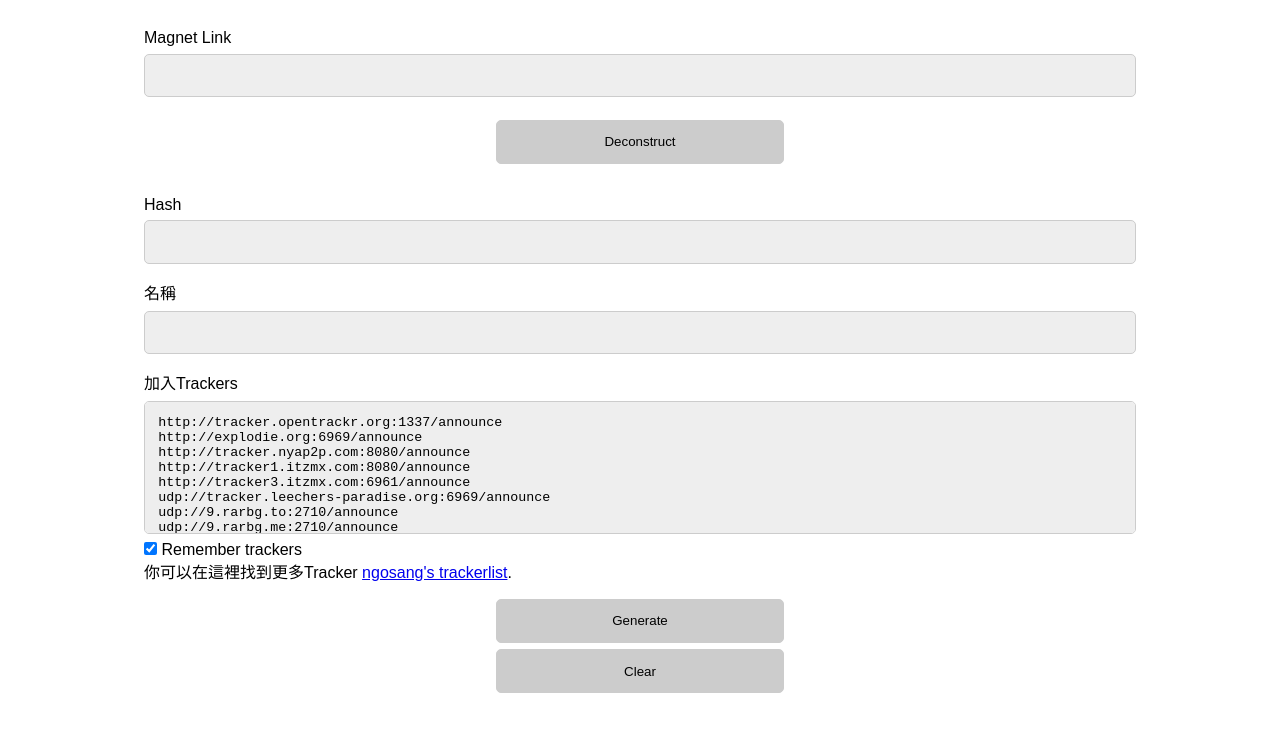
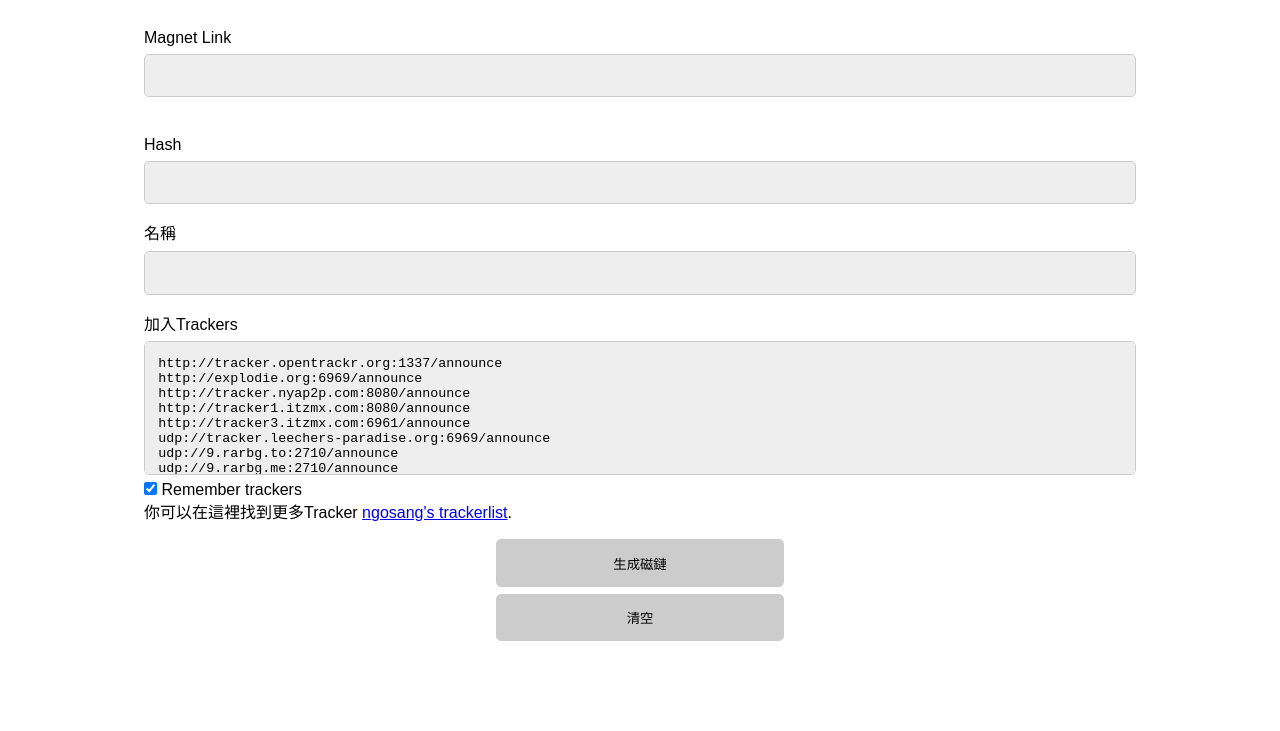
Before and after one commit to Eggsmemory/magnet-link-generator, a plain HTML site: page index.html in a window 1280 px wide. Shown: the part 65-796 px from the top of the page. Drawn offline with Linux system fonts and the light colour scheme.

Commit message:
Update index.html

```diff
--- a/index.html
+++ b/index.html
@@ -73,8 +73,6 @@ input[type=button]:hover {
 <input type="text" id="magnetlink" value=""/>
 </fieldset>
 
-<input type="button" value="Deconstruct" title="fill input parameters for generating a new magnet link" onclick="deconstructMagnetLink()"/>
-
 <fieldset>
 <label for="hash">Hash</label>
 <input type="text" id="hash" value=""/>
@@ -112,9 +110,9 @@ udp://zephir.monocul.us:6969/announce
 <p>你可以在這裡找到更多Tracker <a href="https://github.com/ngosang/trackerslist">ngosang's trackerlist</a>.</p>
 </fieldset>
 
-<input type="button" value="Generate" title="生成磁鏈" onclick="generateMagnetLink()"/>
+<input type="button" value="生成磁鏈" title="生成磁鏈" onclick="generateMagnetLink()"/>
 
-<input type="button" value="Clear" title="清空所有" onclick="clearInputsAndOutputs()"/>
+<input type="button" value="清空" title="清空" onclick="clearInputsAndOutputs()"/>
 
 <script>
 function deconstructMagnetLink() {
```
